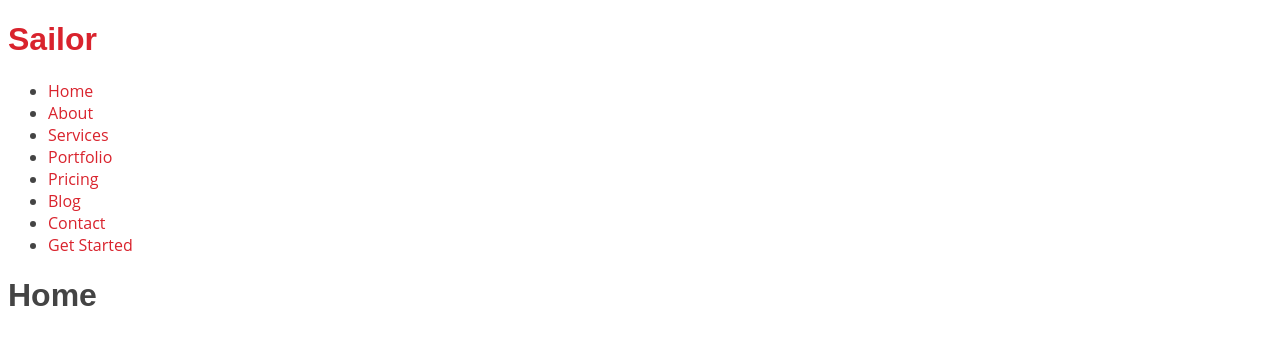
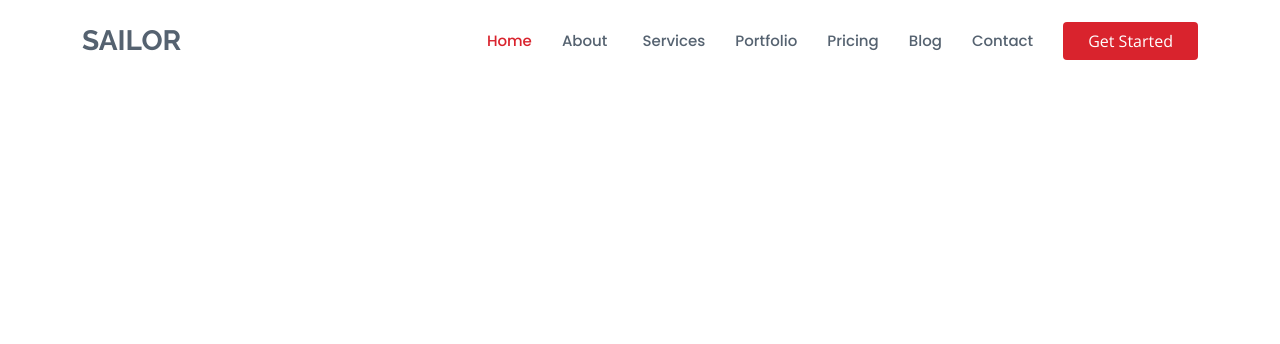
Before and after one commit to monirul-dev/dsk-labs, a React (Create React App) app in the folder react-app/: page / in a window 1280 px wide. Shown: the top 344 px of the page. Built offline with nearby package versions, Linux system fonts and the light colour scheme.

Commit message:
router, link, css in the header component

```diff
--- a/react-app/public/index.html
+++ b/react-app/public/index.html
@@ -24,6 +24,9 @@
       work correctly both with client-side routing and a non-root public URL.
       Learn how to configure a non-root public URL by running `npm run build`.
     -->
+    <!-- Google Fonts -->
+    <link href="https://fonts.googleapis.com/css?family=Open+Sans:300,300i,400,400i,600,600i,700,700i|Raleway:300,300i,400,400i,500,500i,600,600i,700,700i|Poppins:300,300i,400,400i,500,500i,600,600i,700,700i" rel="stylesheet">
+
     <title>Sailor</title>
   </head>
   <body>
--- a/react-app/src/components/header/Header.module.css
+++ b/react-app/src/components/header/Header.module.css
@@ -1,20 +1,17 @@
-/*--------------------------------------------------------------
-# Header
---------------------------------------------------------------*/
-#header {
+.page_header {
     background: white;
     transition: all 0.5s;
     z-index: 997;
     padding: 20px 0;
   }
-  #header.header-scrolled {
+  .page_header.header-scrolled {
     box-shadow: 0px 2px 15px rgba(0, 0, 0, 0.1);
     padding: 12px 0;
   }
-  #header.header-inner-pages {
+  .page_header.header-inner-pages {
     box-shadow: 0px 2px 15px rgba(0, 0, 0, 0.1);
   }
-  #header .logo {
+  .logo {
     font-size: 28px;
     margin: 0;
     padding: 0;
@@ -22,33 +19,24 @@
     font-weight: 700;
     text-transform: uppercase;
   }
-  #header .logo a {
+  .header_link {
     color: #556270;
   }
-  #header .logo img {
-    max-height: 40px;
-  }
 
-  /*--------------------------------------------------------------
-  # Navigation Menu
-  --------------------------------------------------------------*/
-  /**
-  * Desktop Navigation
-  */
   .navbar {
     padding: 0;
   }
-  .navbar ul {
+  .navbar_ul {
     margin: 0;
     padding: 0;
     display: flex;
     list-style: none;
     align-items: center;
   }
-  .navbar li {
+  .navbar_li {
     position: relative;
   }
-  .navbar a, .navbar a:focus {
+  .navbar_link, .navbar_link:focus {
     display: flex;
     align-items: center;
     justify-content: space-between;
@@ -60,15 +48,15 @@
     white-space: nowrap;
     transition: 0.3s;
   }
-  .navbar a i, .navbar a:focus i {
+  .navbar_link i, .navbar_link:focus i {
     font-size: 12px;
     line-height: 0;
     margin-left: 5px;
   }
-  .navbar a:hover, .navbar .active, .navbar .active:focus, .navbar li:hover > a {
+  .navbar_link:hover, .active, .active:focus {
     color: #d9232d;
   }
-  .navbar .getstarted, .navbar .getstarted:focus {
+  .getstarted, .getstarted:focus {
     background: #d9232d;
     padding: 8px 25px;
     margin-left: 30px;
@@ -76,11 +64,11 @@
     font-weight: 400;
     color: #fff;
   }
-  .navbar .getstarted:hover, .navbar .getstarted:focus:hover {
+  .getstarted:hover, .getstarted:focus:hover {
     color: #fff;
     background: #e1444d;
   }
-  .navbar .dropdown ul {
+  .dropdown_ul {
     display: block;
     position: absolute;
     left: 14px;
@@ -94,10 +82,10 @@
     box-shadow: 0px 0px 30px rgba(127, 137, 161, 0.25);
     transition: 0.3s;
   }
-  .navbar .dropdown ul li {
+  .dropdown_li {
     min-width: 200px;
   }
-  .navbar .dropdown ul a {
+  .dropdown_link {
     padding: 10px 20px;
     font-size: 15px;
     text-transform: none;
--- a/react-app/src/components/header/Header.tsx
+++ b/react-app/src/components/header/Header.tsx
@@ -1,23 +1,55 @@
-import { Link } from "react-router-dom";
+import { Link, NavLink } from "react-router-dom";
 import classes from "./Header.module.css";
 
 export default function Header(){
     return(
-        <header className="fixed-top d-flex align-items-center">
-        <div className="container d-flex align-items-center">
+        <header className={`${classes.page_header} fixed-top d-flex align-items-center`}>
+        <div className={`container d-flex align-items-center`}>
 
-          <h1 className="logo me-auto"><a href="index.html">Sailor</a></h1>
-          <nav id="navbar" className="navbar">
-            <ul>
-              <li><Link to="/" className="active">Home</Link></li>
-              <li><Link to="/about" className="active">About</Link></li>
-              <li><a href="services.html">Services</a></li>
-              <li><a href="portfolio.html">Portfolio</a></li>
-              <li><a href="pricing.html">Pricing</a></li>
-              <li><a href="blog.html">Blog</a></li>
-
-              <li><a href="contact.html">Contact</a></li>
-              <li><a href="index.html" className="getstarted">Get Started</a></li>
+          <h1 className={`${classes.logo} me-auto`}>
+            <Link to="/" className={`${classes.header_link}`}>Sailor</Link>
+            </h1>
+          <nav className={`${classes.navbar} navbar`}>
+            <ul className={`${classes.navbar_ul}`}>
+              <li className={`${classes.navbar_li}`}>
+                <NavLink to="/" className={
+                  ({ isActive }) => isActive ? `${classes.navbar_link} ${classes.active}` : `${classes.navbar_link}`}>
+                    Home</NavLink>
+              </li>
+              <li className={`${classes.navbar_li} ${classes.dropdown} dropdown`}>
+                <a href="/" className={`${classes.navbar_link}`}><span>About</span> <i className="bi bi-chevron-down"></i></a>
+            <ul className={`${classes.dropdown_ul}`}>
+              <li className={`${classes.dropdown_li}`}><a href="about.html">About</a></li>
+              <li className={`${classes.dropdown_li}`}><a href="team.html">Team</a></li>
+              <li className={`${classes.dropdown_li}`}><a href="testimonials.html">Testimonials</a></li>
+            </ul>
+          </li>
+              <li className={`${classes.navbar_li}`}>
+                <NavLink to="/services" className={
+                  ({ isActive }) => isActive ? `${classes.navbar_link} ${classes.active}` : `${classes.navbar_link}`}>
+                    Services</NavLink>
+              </li>
+              <li className={`${classes.navbar_li}`}>
+                <NavLink to="/portfolio" className={
+                  ({ isActive }) => isActive ? `${classes.navbar_link} ${classes.active}` : `${classes.navbar_link}`}>
+                    Portfolio</NavLink>
+              </li>
+              <li className={`${classes.navbar_li}`}>
+                <NavLink to="/pricing" className={
+                  ({ isActive }) => isActive ? `${classes.navbar_link} ${classes.active}` : `${classes.navbar_link}`}>
+                    Pricing</NavLink>
+              </li>
+              <li className={`${classes.navbar_li}`}>
+                <NavLink to="/blog" className={
+                  ({ isActive }) => isActive ? `${classes.navbar_link} ${classes.active}` : `${classes.navbar_link}`}>
+                    Blog</NavLink>
+              </li>
+              <li className={`${classes.navbar_li}`}>
+                <NavLink to="/contact" className={
+                  ({ isActive }) => isActive ? `${classes.navbar_link} ${classes.active}` : `${classes.navbar_link}`}>
+                    Contact</NavLink>
+              </li>
+              <li className={`${classes.navbar_li}`}><Link to="/contact" className={`${classes.getstarted}`}>Get Started</Link></li>
             </ul>
             <i className="bi bi-list mobile-nav-toggle"></i>
           </nav>
--- a/react-app/src/index.tsx
+++ b/react-app/src/index.tsx
@@ -1,5 +1,6 @@
 import React from 'react';
 import ReactDOM from 'react-dom';
+import 'bootstrap/dist/css/bootstrap.min.css';
 import './index.css';
 import App from './App';
 import reportWebVitals from './reportWebVitals';
```
Also changed, not shown: react-app/public/logo192.png (added), react-app/public/logo512.png (added).
